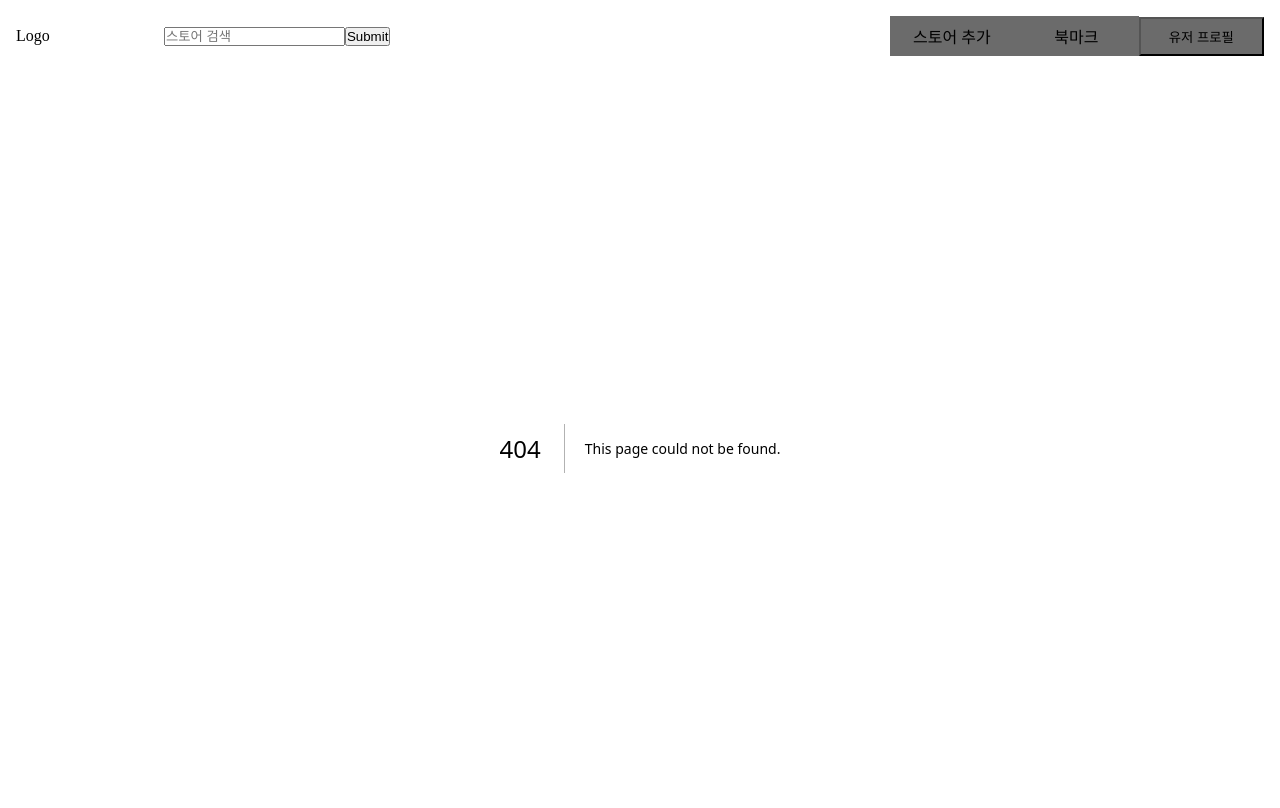
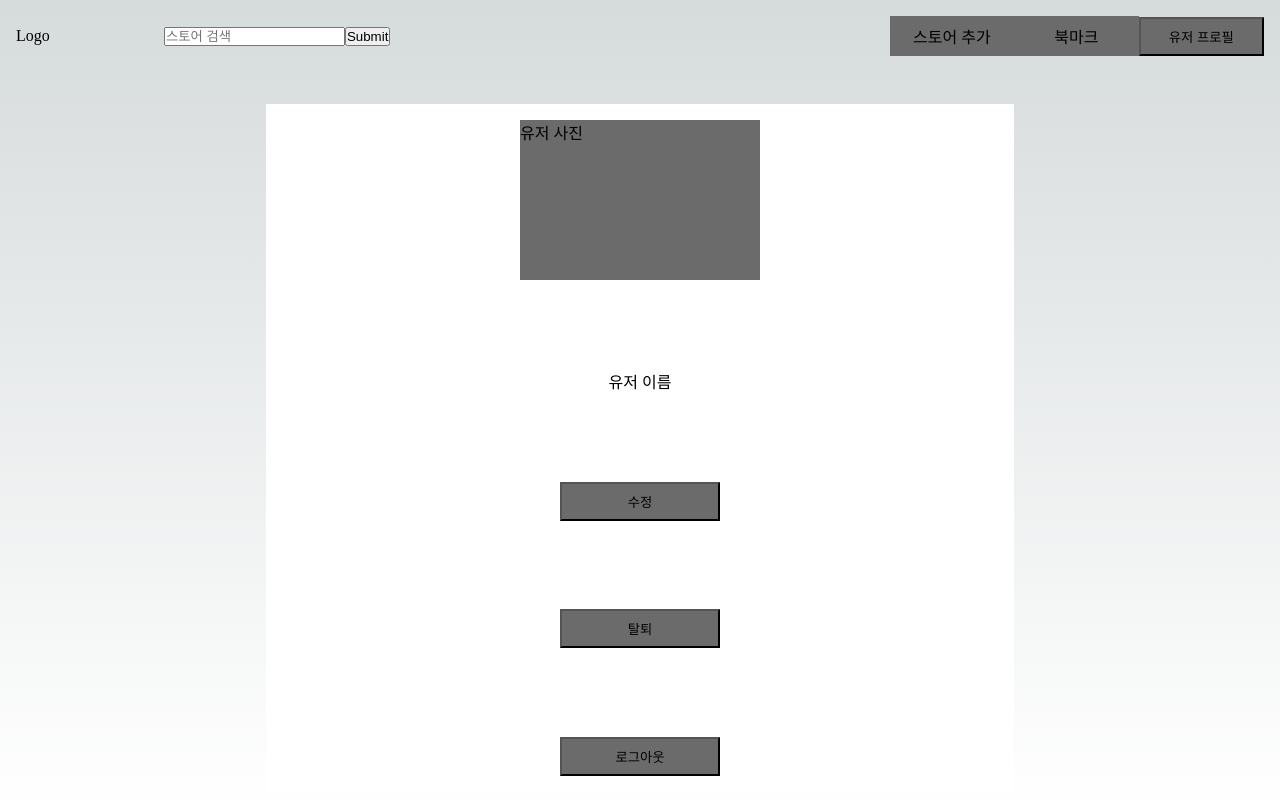
Before and after one commit to cakey-strawberry/cakey-desktop, a Next.js app: page /user-profile in a window 1280 px wide. Before the commit this address had no page. Built offline with nearby package versions, Linux system fonts and the light colour scheme.

Commit message:
feat: add user profile page layout and style

```diff
--- /dev/null
+++ b/src/pages/user-profile.tsx
@@ -0,0 +1,23 @@
+import Head from 'next/head';
+
+import styles from '@/styles/UserProfile.module.css';
+
+export default function UserProfile() {
+  return (
+    <>
+      <Head>
+        <title>Cakey User Profile</title>
+        <meta name="description" content="user profile" />
+        <meta name="viewport" content="width=device-width, initial-scale=1" />
+        <link rel="icon" href="/favicon.ico" />
+      </Head>
+      <div className={styles.user_profile_wrapper}>
+        <div className={styles.user_profile_image}>유저 사진</div>
+        <div>유저 이름</div>
+        <button className={styles.button}>수정</button>
+        <button className={styles.button}>탈퇴</button>
+        <button className={styles.button}>로그아웃</button>
+      </div>
+    </>
+  );
+}
--- /dev/null
+++ b/src/styles/UserProfile.module.css
@@ -0,0 +1,24 @@
+.user_profile_wrapper {
+  display: flex;
+  flex-direction: column;
+  justify-content: space-between;
+  align-items: center;
+  width: 60%;
+  height: 100%;
+  padding: 1rem;
+  background-color: #ffffff;
+}
+
+.user_profile_image {
+  width: 15rem;
+  height: 10rem;
+  background-color: #6b6b6b;
+}
+
+.button {
+  width: 10rem;
+  padding: 0.5rem;
+  cursor: pointer;
+  text-align: center;
+  background-color: #6b6b6b;
+}
```
